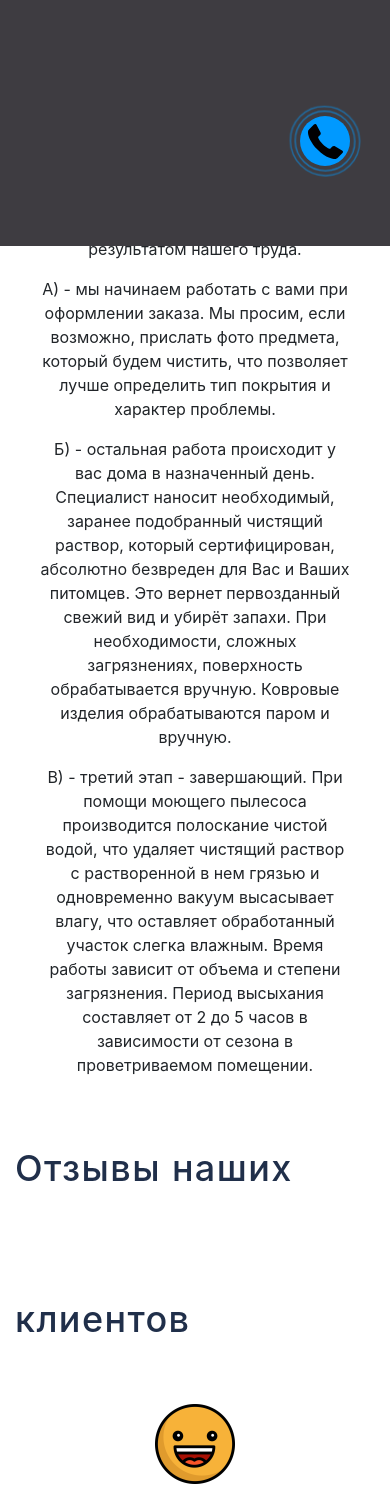
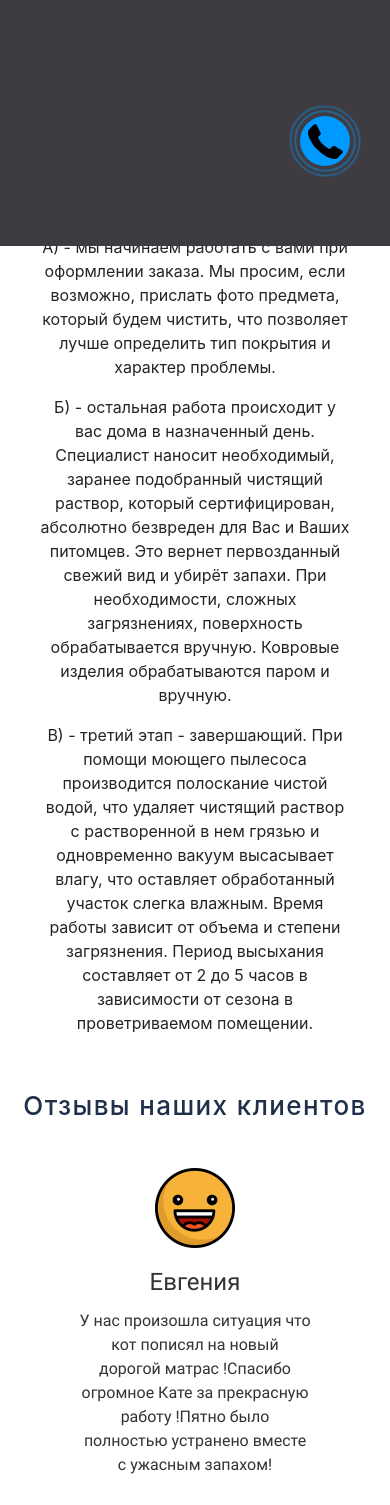
Before and after one commit to markxploder/hozyaushka, a Django app: page /ru/reviews in a window 390 px wide. Shown: the part 598-2103 px from the top of the page. Run offline with Django 3.2, Linux system fonts and the light colour scheme; data comes from the database, SQL or seed files in the repository; some libraries are stand-ins or nearby versions.

Commit message:
media css fix

```diff
--- a/hoz/static/css/reviews.css
+++ b/hoz/static/css/reviews.css
@@ -207,7 +207,7 @@
 
 @media only screen and (min-width : 320px) and (max-width : 480px) {
 
-    .caption-light h3, .caption-dark h3 {
+    .caption-dark h1, .caption-dark h2 {
         font-size: 26px;
     }
 
@@ -218,5 +218,4 @@
     .reviews-row-desctop {
         display: none;
     }
-
 }
```
